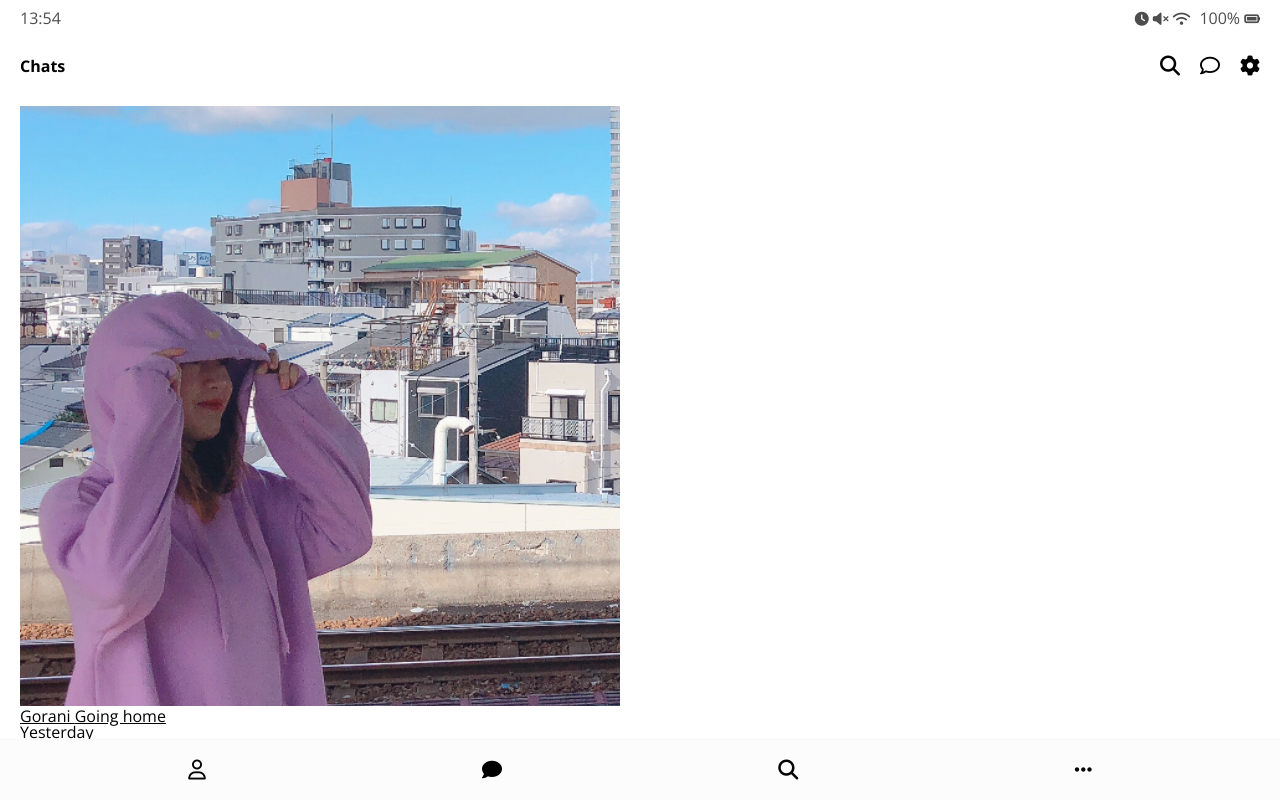
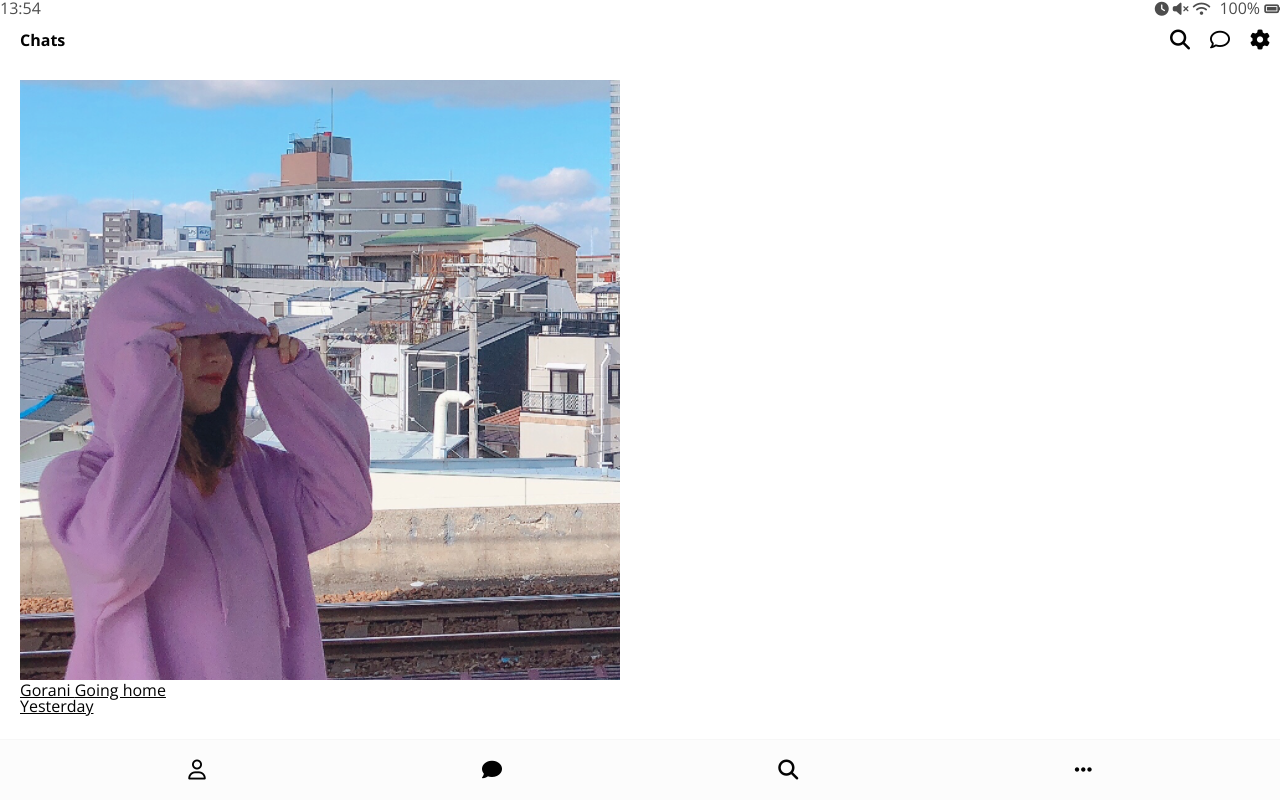
Before and after one commit to JunsikChoi/kakao-clone, a plain HTML site: page index.html in a window 1280 px wide. Drawn offline with nearby package versions, Linux system fonts and the light colour scheme.

Commit message:
Change Status-bar
change it to position:fixed

```diff
--- a/css/status-bar.css
+++ b/css/status-bar.css
@@ -1,4 +1,8 @@
 .status-bar {
+  position: fixed;
+  width: 100%;
+  top: 0px;
+  left: 0px;
   display: flex;
   justify-content: space-between;
   margin-bottom: 30px;
--- a/css/styles.css
+++ b/css/styles.css
@@ -9,7 +9,7 @@
 }
 body {
   background-color: white;
-  padding: 10px 20px;
+  padding: 30px 10px 20px 20px;
   color: #020202;
   font-family: "Open Sans", -apple-system, BlinkMacSystemFont, "Segoe UI",
     Roboto, Oxygen, Ubuntu, Cantarell, "Helvetica Neue", sans-serif;
```
